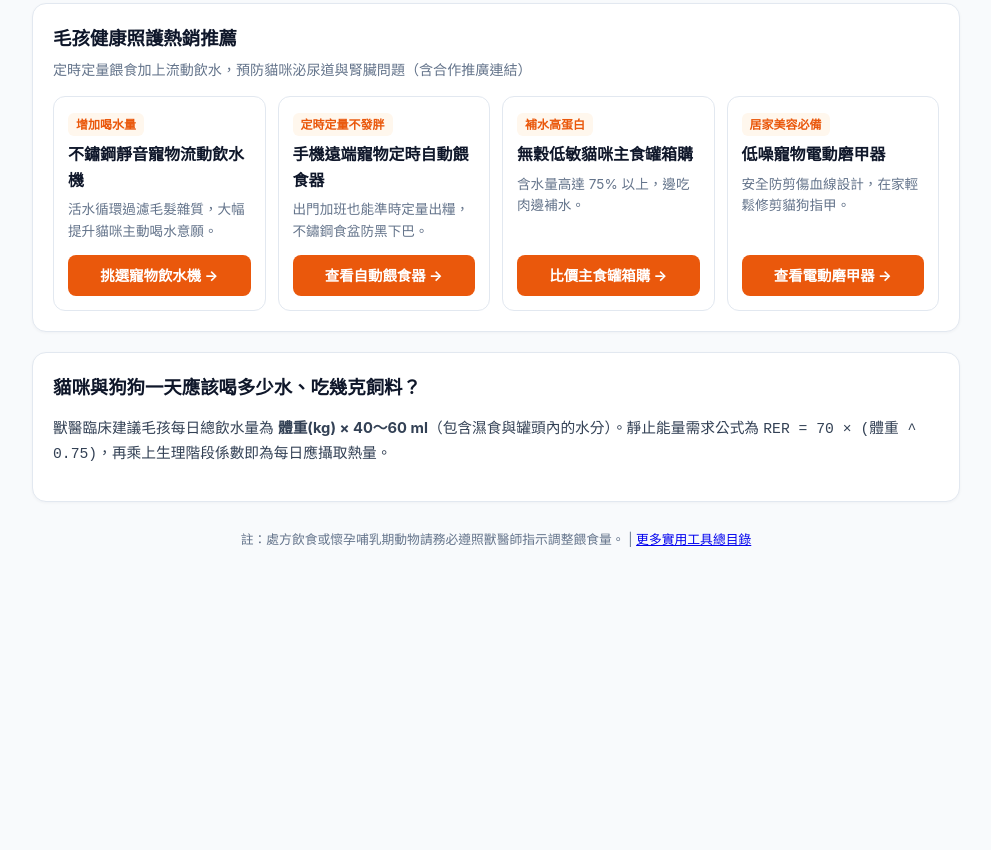
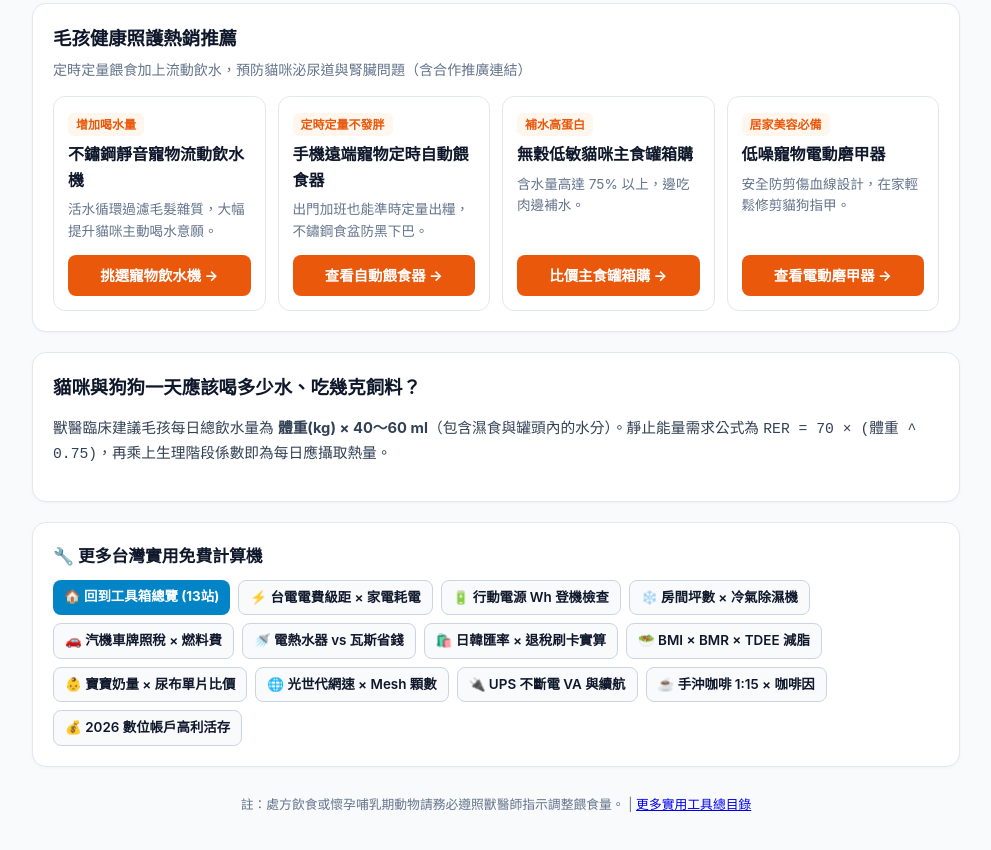
Before and after one commit to jimmycmhsieh0801-cloud/tw-pet-cost-calc, a plain HTML site: page index.html in a window 1280 px wide. Shown: the part 493-1343 px from the top of the page, without its empty margins (144-1135 px from the left). Before the commit the page ends 1104 px from the top, so only its background shows below. Drawn offline with Linux system fonts and the light colour scheme.

Commit message:
feat: add cross-site SEO internal linking and IndexNow key

```diff
--- a/index.html
+++ b/index.html
@@ -152,6 +152,27 @@
           <p>獸醫臨床建議毛孩每日總飲水量為 <strong>體重(kg) × 40～60 ml</strong>（包含濕食與罐頭內的水分）。靜止能量需求公式為 <code>RER = 70 × (體重 ^ 0.75)</code>，再乘上生理階段係數即為每日應攝取熱量。</p>
     </article>
 
+
+    <!-- CROSS_LINK_MATRIX_START -->
+    <section class="card" style="margin-top:20px;">
+      <h2 style="font-size:1.05rem;margin:0 0 10px;color:#0f172a;">🔧 更多台灣實用免費計算機</h2>
+      <div style="display:flex;flex-wrap:wrap;gap:8px;">
+        <a href="https://jimmycmhsieh0801-cloud.github.io/" style="display:inline-block;padding:6px 11px;border-radius:8px;background:#0284c7;color:#fff;text-decoration:none;font-size:0.84rem;font-weight:700;">🏠 回到工具箱總覽 (13站)</a>
+        <a href="https://jimmycmhsieh0801-cloud.github.io/tw-power-calc/" style="display:inline-block;padding:6px 11px;border-radius:8px;border:1px solid #cbd5e1;background:#f8fafc;color:#0f172a;text-decoration:none;font-size:0.84rem;font-weight:600;">⚡ 台電電費級距 × 家電耗電</a>
+        <a href="https://jimmycmhsieh0801-cloud.github.io/tw-travel-power-calc/" style="display:inline-block;padding:6px 11px;border-radius:8px;border:1px solid #cbd5e1;background:#f8fafc;color:#0f172a;text-decoration:none;font-size:0.84rem;font-weight:600;">🔋 行動電源 Wh 登機檢查</a>
+        <a href="https://jimmycmhsieh0801-cloud.github.io/tw-room-sizing-calc/" style="display:inline-block;padding:6px 11px;border-radius:8px;border:1px solid #cbd5e1;background:#f8fafc;color:#0f172a;text-decoration:none;font-size:0.84rem;font-weight:600;">❄️ 房間坪數 × 冷氣除濕機</a>
+        <a href="https://jimmycmhsieh0801-cloud.github.io/tw-vehicle-tax-calc/" style="display:inline-block;padding:6px 11px;border-radius:8px;border:1px solid #cbd5e1;background:#f8fafc;color:#0f172a;text-decoration:none;font-size:0.84rem;font-weight:600;">🚗 汽機車牌照稅 × 燃料費</a>
+        <a href="https://jimmycmhsieh0801-cloud.github.io/tw-water-heater-calc/" style="display:inline-block;padding:6px 11px;border-radius:8px;border:1px solid #cbd5e1;background:#f8fafc;color:#0f172a;text-decoration:none;font-size:0.84rem;font-weight:600;">🚿 電熱水器 vs 瓦斯省錢</a>
+        <a href="https://jimmycmhsieh0801-cloud.github.io/tw-travel-tax-calc/" style="display:inline-block;padding:6px 11px;border-radius:8px;border:1px solid #cbd5e1;background:#f8fafc;color:#0f172a;text-decoration:none;font-size:0.84rem;font-weight:600;">🛍️ 日韓匯率 × 退稅刷卡實算</a>
+        <a href="https://jimmycmhsieh0801-cloud.github.io/tw-bmi-tdee-calc/" style="display:inline-block;padding:6px 11px;border-radius:8px;border:1px solid #cbd5e1;background:#f8fafc;color:#0f172a;text-decoration:none;font-size:0.84rem;font-weight:600;">🥗 BMI × BMR × TDEE 減脂</a>
+        <a href="https://jimmycmhsieh0801-cloud.github.io/tw-baby-calc/" style="display:inline-block;padding:6px 11px;border-radius:8px;border:1px solid #cbd5e1;background:#f8fafc;color:#0f172a;text-decoration:none;font-size:0.84rem;font-weight:600;">👶 寶寶奶量 × 尿布單片比價</a>
+        <a href="https://jimmycmhsieh0801-cloud.github.io/tw-router-cable-calc/" style="display:inline-block;padding:6px 11px;border-radius:8px;border:1px solid #cbd5e1;background:#f8fafc;color:#0f172a;text-decoration:none;font-size:0.84rem;font-weight:600;">🌐 光世代網速 × Mesh 顆數</a>
+        <a href="https://jimmycmhsieh0801-cloud.github.io/tw-ups-nas-calc/" style="display:inline-block;padding:6px 11px;border-radius:8px;border:1px solid #cbd5e1;background:#f8fafc;color:#0f172a;text-decoration:none;font-size:0.84rem;font-weight:600;">🔌 UPS 不斷電 VA 與續航</a>
+        <a href="https://jimmycmhsieh0801-cloud.github.io/tw-coffee-brew-calc/" style="display:inline-block;padding:6px 11px;border-radius:8px;border:1px solid #cbd5e1;background:#f8fafc;color:#0f172a;text-decoration:none;font-size:0.84rem;font-weight:600;">☕ 手沖咖啡 1:15 × 咖啡因</a>
+        <a href="https://jimmycmhsieh0801-cloud.github.io/tw-bank-interest-calc/" style="display:inline-block;padding:6px 11px;border-radius:8px;border:1px solid #cbd5e1;background:#f8fafc;color:#0f172a;text-decoration:none;font-size:0.84rem;font-weight:600;">💰 2026 數位帳戶高利活存</a>
+      </div>
+    </section>
+    <!-- CROSS_LINK_MATRIX_END -->
     <footer>
       <p>註：處方飲食或懷孕哺乳期動物請務必遵照獸醫師指示調整餵食量。 | <a href="https://jimmycmhsieh0801-cloud.github.io/">更多實用工具總目錄</a></p>
     </footer>
```
